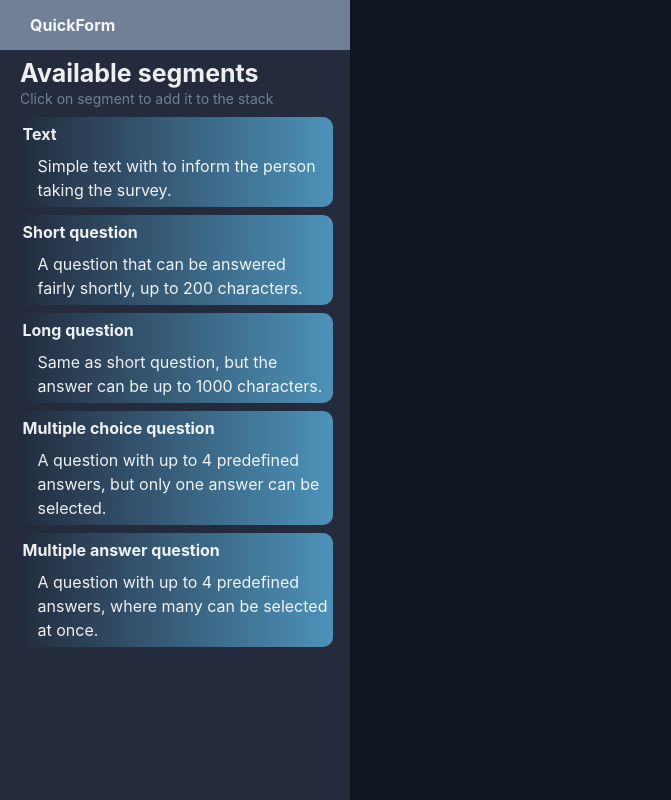
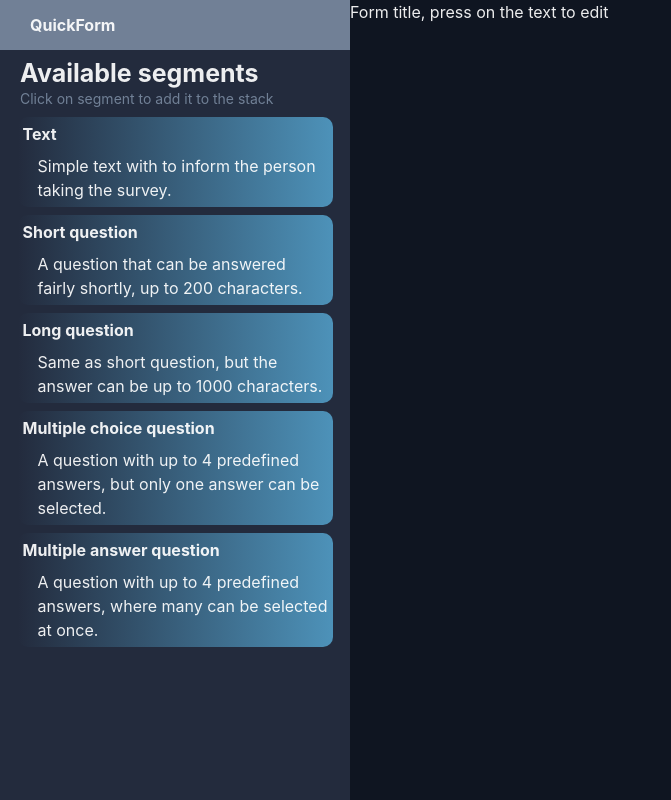
Before and after one commit to Kozaa/quickForm, a Next.js app: page /create in a window 1280 px wide. Shown: the whole page, without its empty margins (0-671 px from the left). Built offline with nearby package versions, Linux system fonts and the light colour scheme.

Commit message:
added global provider setup

```diff
--- /dev/null
+++ b/components/createPage/CreateMainEditor/CreateMainEditor.tsx
@@ -0,0 +1,13 @@
+import { Text, VStack } from "@chakra-ui/react";
+import { useContext } from "react";
+import { FormDataContext } from "../../../pages/create";
+
+export function CreateMainEditor() {
+  const { formData } = useContext(FormDataContext);
+
+  return (
+    <VStack as="main">
+      <Text>{formData.formTitle}</Text>
+    </VStack>
+  );
+}
--- a/components/createPage/CreateSidePanel/CreateSidePanel.tsx
+++ b/components/createPage/CreateSidePanel/CreateSidePanel.tsx
@@ -1,8 +1,9 @@
 import { Box, Flex, Heading, Text, VStack } from "@chakra-ui/react";
 import Logo from "../../common/Logo/Logo";
 import { CreateFormSegment } from "../CreateFormSegment/CreateFormSegment";
+import { Segment } from "../../../types/types";
 
-const data = [
+const segments: Segment[] = [
   {
     title: "Text",
     subtitle: "Simple text with to inform the person taking the survey.",
@@ -31,7 +32,7 @@ const data = [
 
 export function CreateSidePanel() {
   return (
-    <VStack w="350px" h="100vh" overflowY="auto" bgColor="brand">
+    <VStack w="350px" h="100vh" overflowY="auto" bgColor="brand" as="aside">
       <Flex
         bgColor="toneDown"
         w="100%"
@@ -50,7 +51,7 @@ export function CreateSidePanel() {
         </Text>
       </Box>
 
-      {data.map((segment) => (
+      {segments.map((segment) => (
         <CreateFormSegment segment={segment} key={segment.title} />
       ))}
     </VStack>
--- a/pages/create.tsx
+++ b/pages/create.tsx
@@ -1,10 +1,32 @@
 import { Flex } from "@chakra-ui/react";
 import { CreateSidePanel } from "../components/createPage/CreateSidePanel/CreateSidePanel";
+import { CreateMainEditor } from "../components/createPage/CreateMainEditor/CreateMainEditor";
+import { createContext, Dispatch, SetStateAction, useState } from "react";
+import { FormData } from "../types/types";
+
+const defaultFormData: FormData = {
+  formTitle: "Form title, press on the text to edit",
+  segmentInstances: [
+    {
+      text: " This is an example of a text segment, you can also press on the text to edit the content of this segment",
+    },
+  ],
+};
+
+export const FormDataContext = createContext<{
+  formData: FormData;
+  setFormData: Dispatch<SetStateAction<FormData>>;
+} | null>(null);
 
 export default function Create() {
+  const [formData, setFormData] = useState<FormData>(defaultFormData);
+
   return (
     <Flex w={"full"}>
-      <CreateSidePanel />
+      <FormDataContext.Provider value={{ formData, setFormData }}>
+        <CreateSidePanel />
+        <CreateMainEditor />
+      </FormDataContext.Provider>
     </Flex>
   );
 }
```
Also changed, not shown: types/types.ts (+35 -0 lines).
